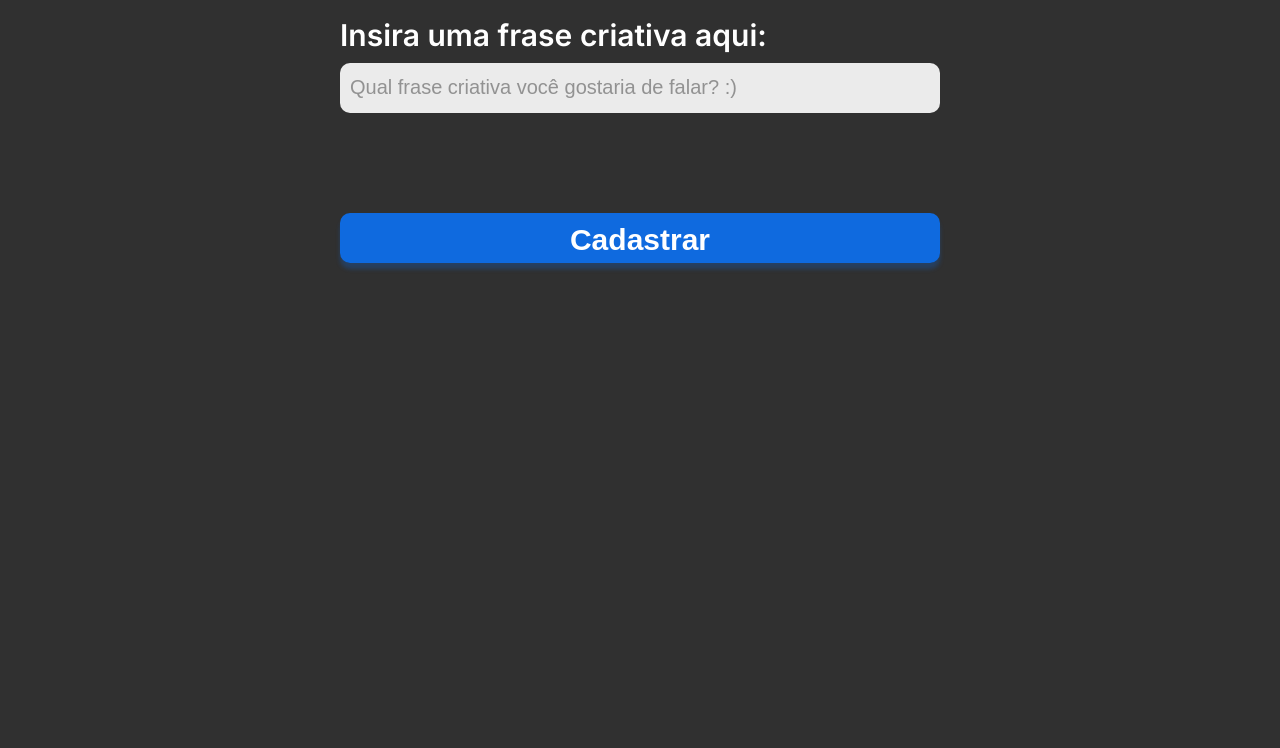
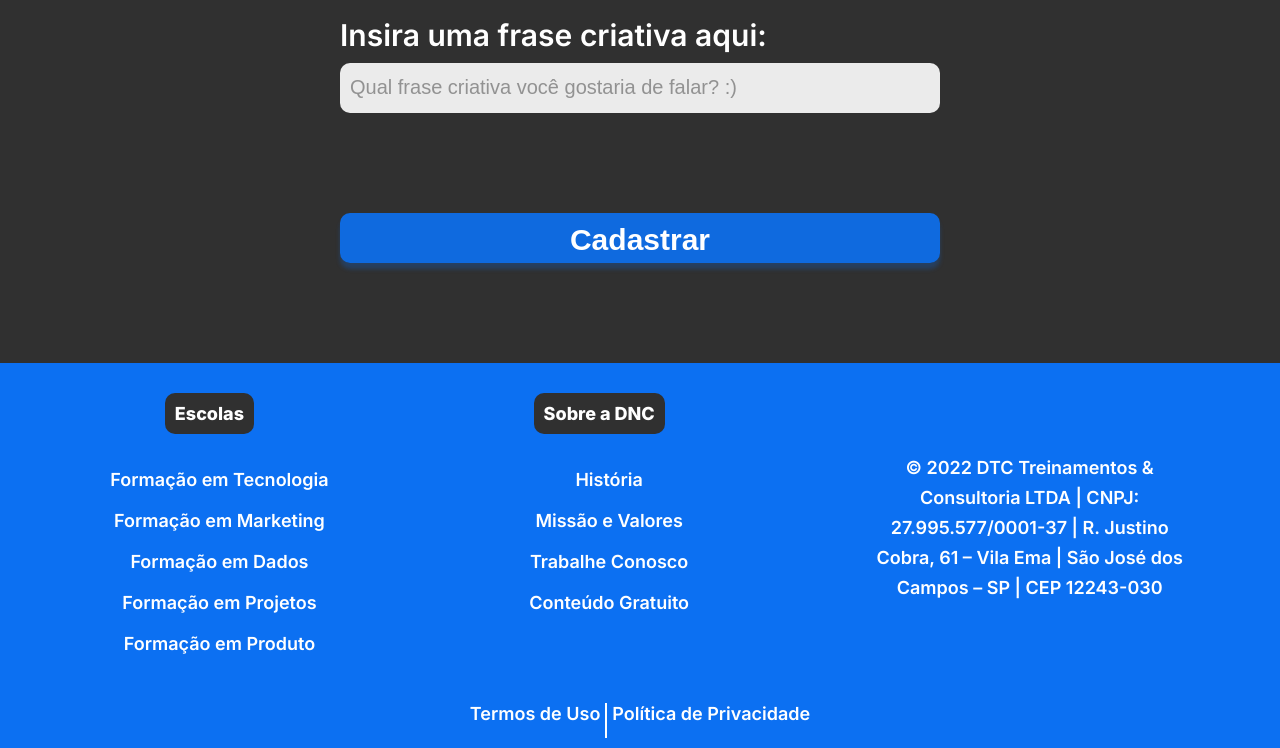
Before and after one commit to DeysonSantana/Projeto-bootcamp-dnc, a plain HTML site: page index.html in a window 1280 px wide. Shown: the part 1276-2024 px from the top of the page. Before the commit the page ends 1639 px from the top, so only its background shows below. Drawn offline with Linux system fonts and the light colour scheme.

Commit message:
Conclusão de projeto e adição de midia queries

```diff
--- a/index.html
+++ b/index.html
@@ -62,9 +62,43 @@
                     </div>
 
                     <input type="submit" value="Cadastrar" id="botao-cadastar">
-
                 </form>
         </section>
+
+        <footer>
+             <div class="linha1">
+                    <nav>
+                        <h5>Escolas</h5>
+                        <ul>
+                           <li><a href="">Formação em Tecnologia</a></li>
+                           <li><a href="">Formação em Marketing</a></li>
+                          <li><a href="">Formação em Dados</a></li>
+                           <li><a href="">Formação em Projetos</a></li>
+                           <li><a href="">Formação em Produto</a></li>
+                        </ul>
+                    </nav>
+
+                    <nav>
+                        <h5>Sobre a DNC</h5>
+                        <ul>
+                        <li> <a href="">História</a></li>
+                         <li> <a href="">Missão e Valores</a></li>
+                         <li> <a href="">Trabalhe Conosco</a></li>
+                         <li> <a href="">Conteúdo Gratuito</a></li>
+                        </ul>
+                    </nav>
+
+                    <div class="endereco">
+                        © 2022 DTC Treinamentos & Consultoria LTDA |
+                        CNPJ: 27.995.577/0001-37 | R. Justino Cobra, 61 – Vila Ema |
+                        São José dos Campos – SP | CEP 12243-030
+                    </div>
+             </div>
+             <div class="linha2">
+                    <a href="">Termos de Uso </a>
+                    <a href="">Política de Privacidade</a>
+             </div>
+        </footer>
 
     </body>
 
--- a/style.css
+++ b/style.css
@@ -162,3 +162,161 @@ form label {
   box-shadow: 0px 6px 4px rgba(12, 112, 242, 0.25);
   cursor: pointer;
 }
+
+/* Foother */
+
+footer {
+  background-color: var(--azuk-dnc);
+  width: 100%;
+}
+
+footer .linha1 {
+  display: flex;
+  justify-content: space-around;
+  align-items: center;
+}
+
+footer ul {
+  list-style: none;
+  margin: 0px;
+  padding: 0px;
+}
+
+footer nav {
+  display: flex;
+  height: 330px;
+  flex-direction: column;
+  align-items: center;
+}
+
+footer h5 {
+  text-align: center;
+  color: white;
+  font-weight: 800;
+  font-family: var(--fonte-padrao);
+  font-size: 18px;
+  background-color: var(--preto-dnc);
+  border-radius: 10px;
+  padding: 10px 10px 10px 10px;
+  margin-bottom: 15px;
+}
+
+footer ul li {
+  color: white;
+  font-weight: 600;
+  text-align: center;
+  font-family: var(--fonte-padrao);
+  font-size: 18px;
+  margin: 20px 0px 0px 20px;
+}
+
+footer ul li a {
+  color: white;
+  text-decoration: none;
+}
+
+footer ul li a:hover {
+  color: var(--cinza-hover);
+}
+
+footer .endereco {
+  width: 25%;
+  text-align: center;
+  font-weight: 600;
+  font-size: 18px;
+  font-family: var(--fonte-padrao);
+  color: white;
+  line-height: 30px;
+}
+
+footer .linha2 {
+  height: 35px;
+  display: flex;
+  justify-content: center;
+  margin: 0px;
+  padding: 10px;
+}
+
+footer .linha2 a {
+  font-family: var(--fonte-padrao);
+  font-size: 18px;
+  font-weight: 600;
+  color: white;
+  text-decoration: none;
+  padding-right: 5px;
+  padding-left: 5px;
+}
+
+footer .linha2 a:first-child {
+  border-right: solid 2px white;
+}
+
+/* Responsivo para tela de até 600px de largura */
+
+@media only screen and (max-width: 600px) {
+  /* Menu */
+  #principal {
+    display: flex;
+    flex-direction: column;
+    height: auto;
+
+  }
+
+  #menu {
+    flex-direction: column;
+    width: 100%;
+    margin: 0px;
+  }
+
+  #menu a {
+    display: flex;
+    align-items: center;
+    height: 50px;
+  }
+
+  #principal button {
+    width: 100%;
+    margin: 0px;
+  }
+
+  /* seção */
+
+  section header {
+    padding-left: 15px;
+    padding-right: 15px;
+  }
+
+  section h1 {
+    font-size: 38px;
+  }
+  section h2 {
+    font-size: 25px;
+    padding-left: 15px;
+    padding-right: 15px;
+  }
+
+  /* Form */
+
+  form {
+    width: 85%;
+    font-size: 20px;
+  }
+
+  .checkbox-itens label {
+    font-size: 13px;
+    padding-left: 5px;
+    padding-right: 5px;
+  }
+
+  /* Footer */
+
+  footer  .linha1 {
+    flex-direction: column;
+  }
+
+  footer .endereco {
+    width: 85%;
+    margin-bottom: 20px;
+  }
+
+}
```
